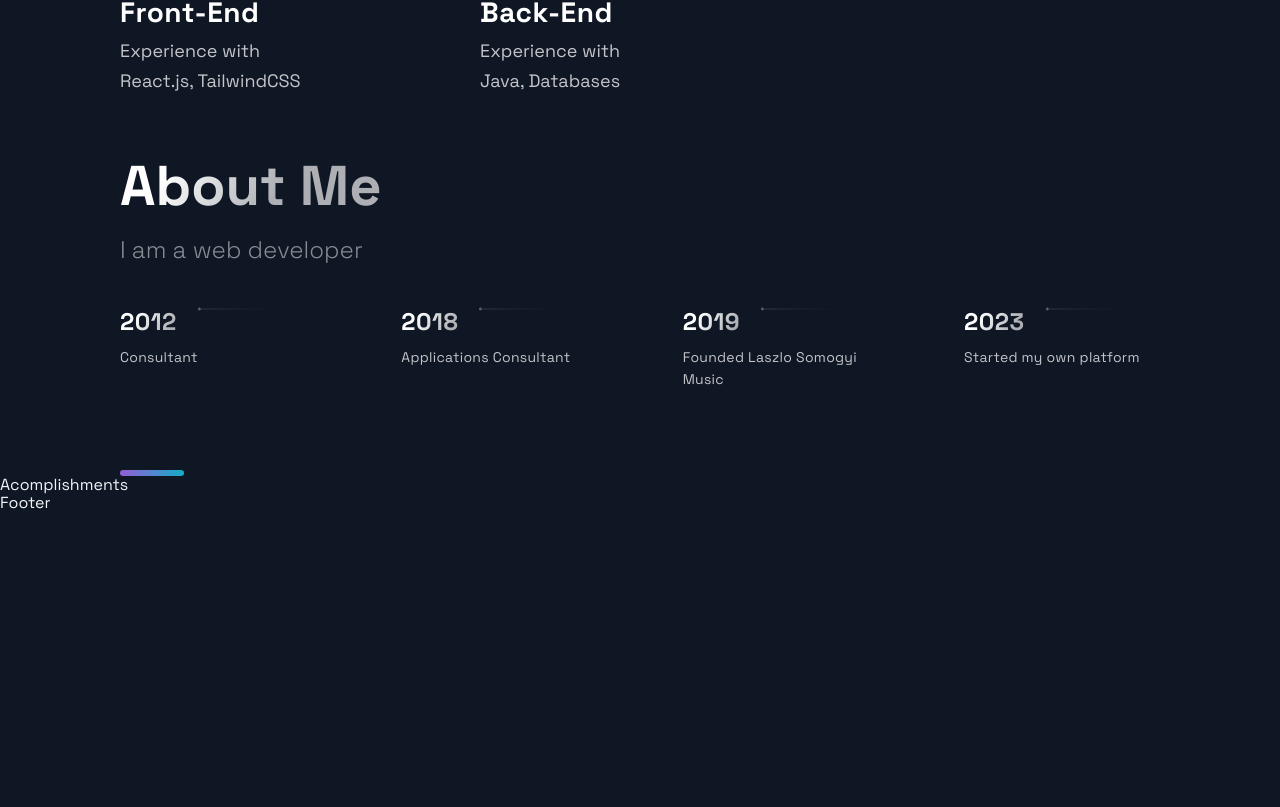
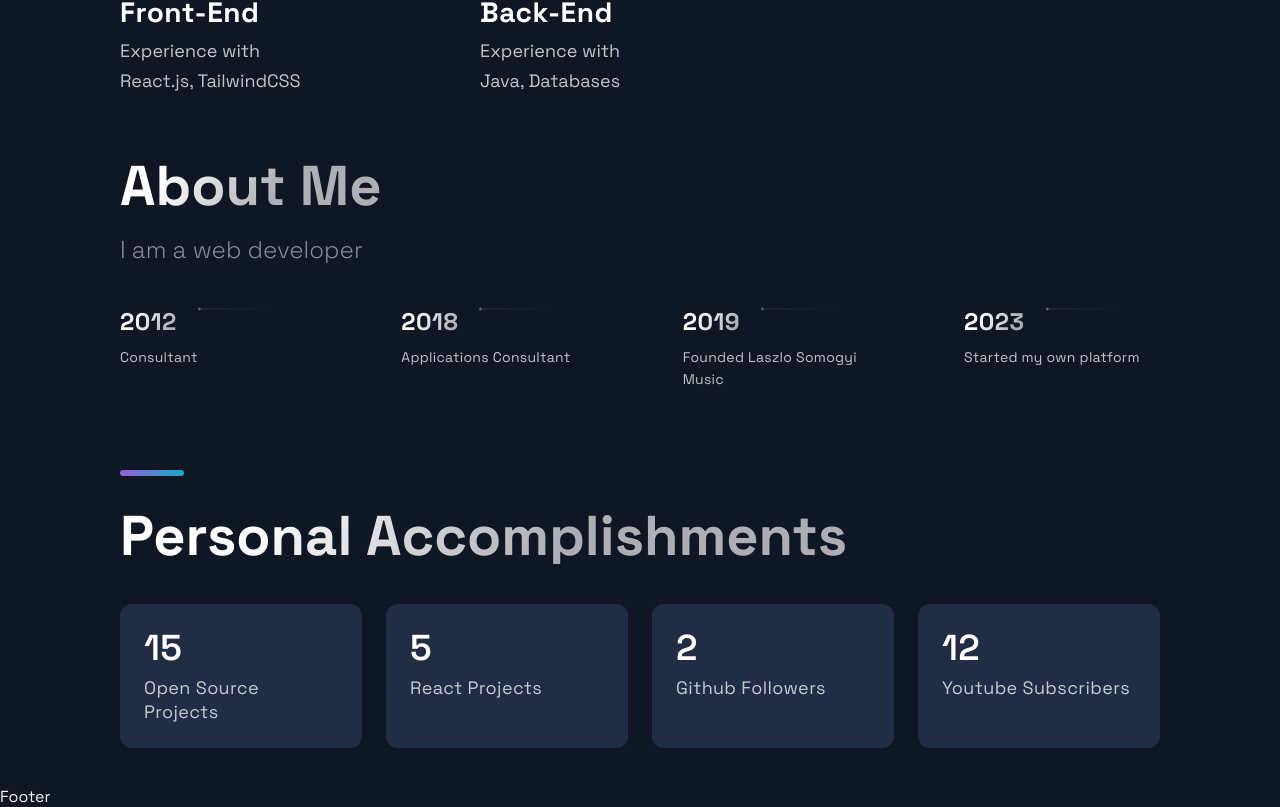
Before and after one commit to laszlosomogyimusic/laszlosomogyimusic.com-portfolio, a Next.js app: page / in a window 1280 px wide. Shown: the part 2431-3238 px from the top of the page. Before the commit the page ends 2944 px from the top, so only its background shows below. Built offline with nearby package versions, Linux system fonts and the light colour scheme.

Commit message:
Accomplishments finished

```diff
--- a/src/components/Acomplishments/Acomplishments.js
+++ b/src/components/Acomplishments/Acomplishments.js
@@ -4,16 +4,24 @@ import { Section, SectionDivider, SectionTitle } from '../../styles/GlobalCompon
 import { Box, Boxes, BoxNum, BoxText } from './AcomplishmentsStyles';
 
 const data = [
-  { number: 20, text: 'Open Source Projects'},
-  { number: 1000, text: 'Students', },
-  { number: 1900, text: 'Github Followers', },
-  { number: 5000, text: 'Github Stars', }
+  { number: 15, text: 'Open Source Projects'},
+  { number: 5, text: 'React Projects', },
+  { number: 2, text: 'Github Followers', },
+  { number: 12, text: 'Youtube Subscribers', }
 ];
 
 const Acomplishments = () => (
-  <div>
-    Acomplishments
-  </div>
+  <Section>
+    <SectionTitle>Personal Accomplishments</SectionTitle>
+    <Boxes>
+      {data.map((card, index) => (
+        <Box key={index}>
+          <BoxNum>{card.number}</BoxNum>
+          <BoxText>{card.text}</BoxText>
+        </Box>
+      ))}
+    </Boxes>
+  </Section>
 );
 
 export default Acomplishments;
```
